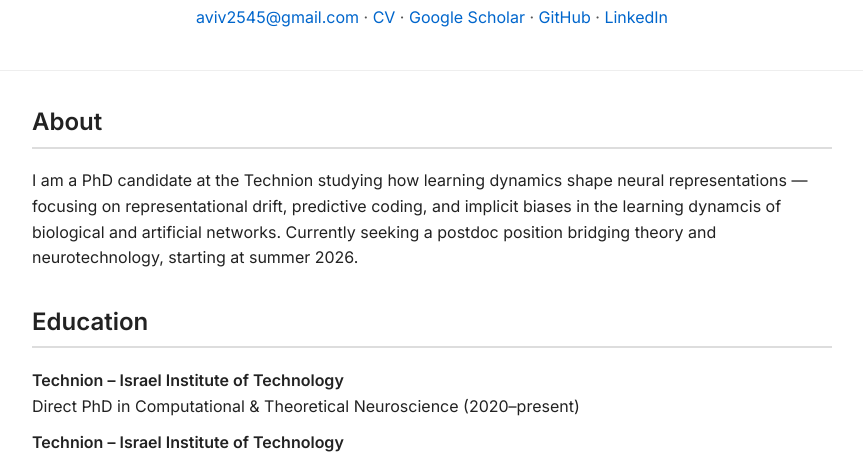
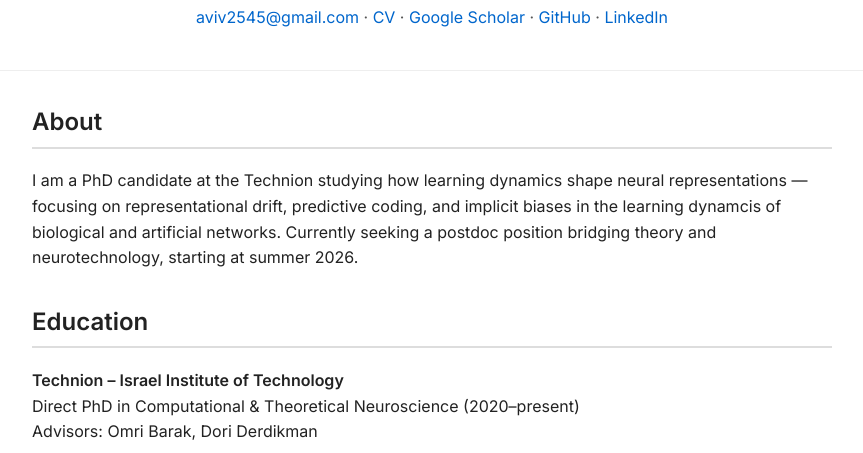
Before and after one commit to Aviv-Ratzon/aviv-ratzon.github.io, a plain HTML site: page index.html in a window 1280 px wide. Shown: the part 306-759 px from the top of the page, without its empty margins (208-1071 px from the left). Drawn offline with Linux system fonts and the light colour scheme.

Commit message:
Add advisor names to education section

```diff
--- a/index.html
+++ b/index.html
@@ -70,7 +70,8 @@
     <section>
       <h2>Education</h2>
       <ul>
-        <li><strong>Technion – Israel Institute of Technology</strong><br>Direct PhD in Computational & Theoretical Neuroscience (2020–present)</li>
+        <li><strong>Technion – Israel Institute of Technology</strong><br>Direct PhD in Computational & Theoretical Neuroscience (2020–present)<br>Advisors: Omri Barak, Dori Derdikman</li>
+
         <li><strong>Technion – Israel Institute of Technology</strong><br>B.Sc. in Electrical Engineering (2016–2020)</li>
       </ul>
     </section>
```
